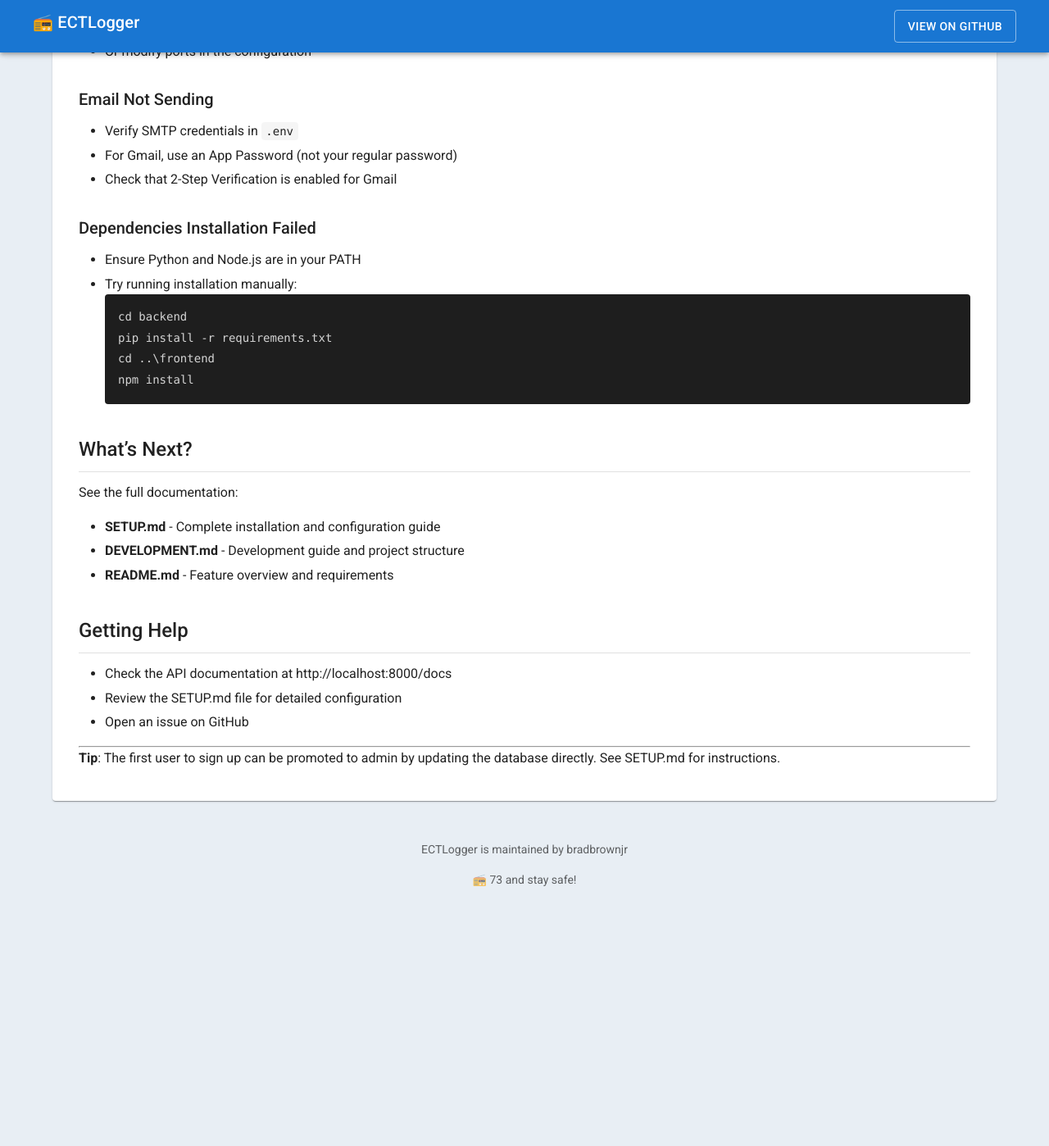
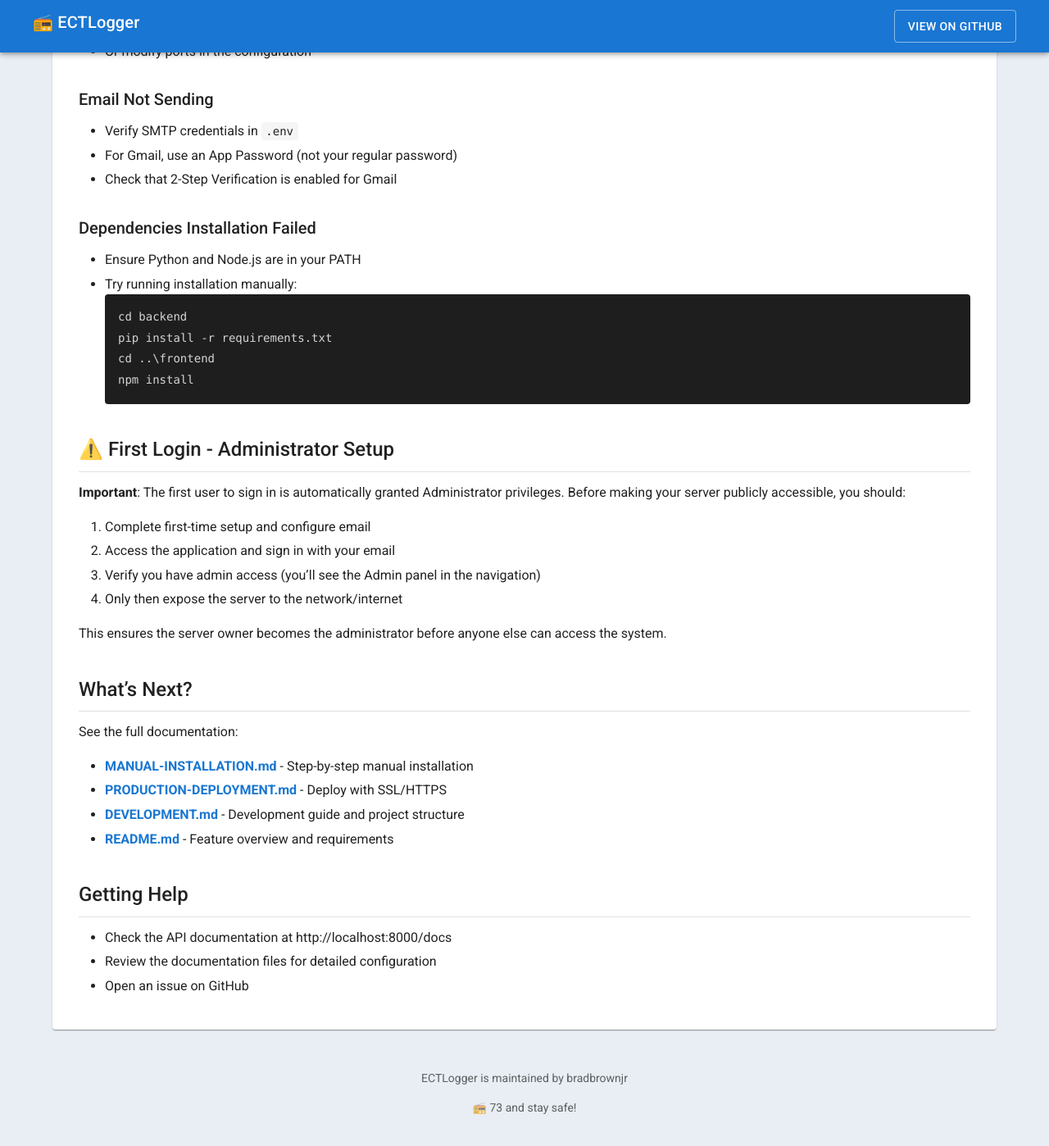
Before and after one commit to bradbrownjr/ectlogger, a Jekyll site: the page built from QUICKSTART.md, in a window 1280 px wide and 1400 px high, scrolled down 3204 px. Shown: the whole window at 82% size. Built offline with Jekyll 4.4.1, drawn with Linux system fonts in a browser that asks for light colours; our own code applies the rules of GitHub Pages for plain Markdown files; before the commit the page ends 4326 px from its top, so only the background shows below that.

Commit message:
Consolidate documentation and fix first-user admin messaging
- Rename SETUP.md to MANUAL-INSTALLATION.md for clarity
- Add notice pointing new users to QUICKSTART.md first
- Add 'First Login - Administrator Setup' section to QUICKSTART.md
  - Documents automatic first-user admin promotion
  - Recommends signing in before making server public
- Remove outdated SQL admin promotion instructions
- Update VITE_API_URL to include /api suffix
- Update all cross-references in README, EMAIL-DELIVERABILITY,
  DEVELOPMENT, verify-setup.sh/ps1, install.sh

````diff
--- a/QUICKSTART.md
+++ b/QUICKSTART.md
@@ -130,19 +130,27 @@ npm run dev
   npm install
   ```
 
+## ⚠️ First Login - Administrator Setup
+
+**Important**: The first user to sign in is automatically granted Administrator privileges. Before making your server publicly accessible, you should:
+
+1. Complete first-time setup and configure email
+2. Access the application and sign in with your email
+3. Verify you have admin access (you'll see the Admin panel in the navigation)
+4. Only then expose the server to the network/internet
+
+This ensures the server owner becomes the administrator before anyone else can access the system.
+
 ## What's Next?
 
 See the full documentation:
-- **SETUP.md** - Complete installation and configuration guide
-- **DEVELOPMENT.md** - Development guide and project structure
-- **README.md** - Feature overview and requirements
+- **[MANUAL-INSTALLATION.md](MANUAL-INSTALLATION.md)** - Step-by-step manual installation
+- **[PRODUCTION-DEPLOYMENT.md](PRODUCTION-DEPLOYMENT.md)** - Deploy with SSL/HTTPS
+- **[DEVELOPMENT.md](DEVELOPMENT.md)** - Development guide and project structure
+- **[README.md](README.md)** - Feature overview and requirements
 
 ## Getting Help
 
 - Check the API documentation at http://localhost:8000/docs
-- Review the SETUP.md file for detailed configuration
+- Review the documentation files for detailed configuration
 - Open an issue on GitHub
-
----
-
-**Tip**: The first user to sign up can be promoted to admin by updating the database directly. See SETUP.md for instructions.
````
Also changed, not shown: DEVELOPMENT.md (+1 -1 lines), EMAIL-DELIVERABILITY.md (+1 -1 lines), MANUAL-INSTALLATION.md (renamed from SETUP.md, +9 -6 lines), README.md (+5 -5 lines), 3 other files.
